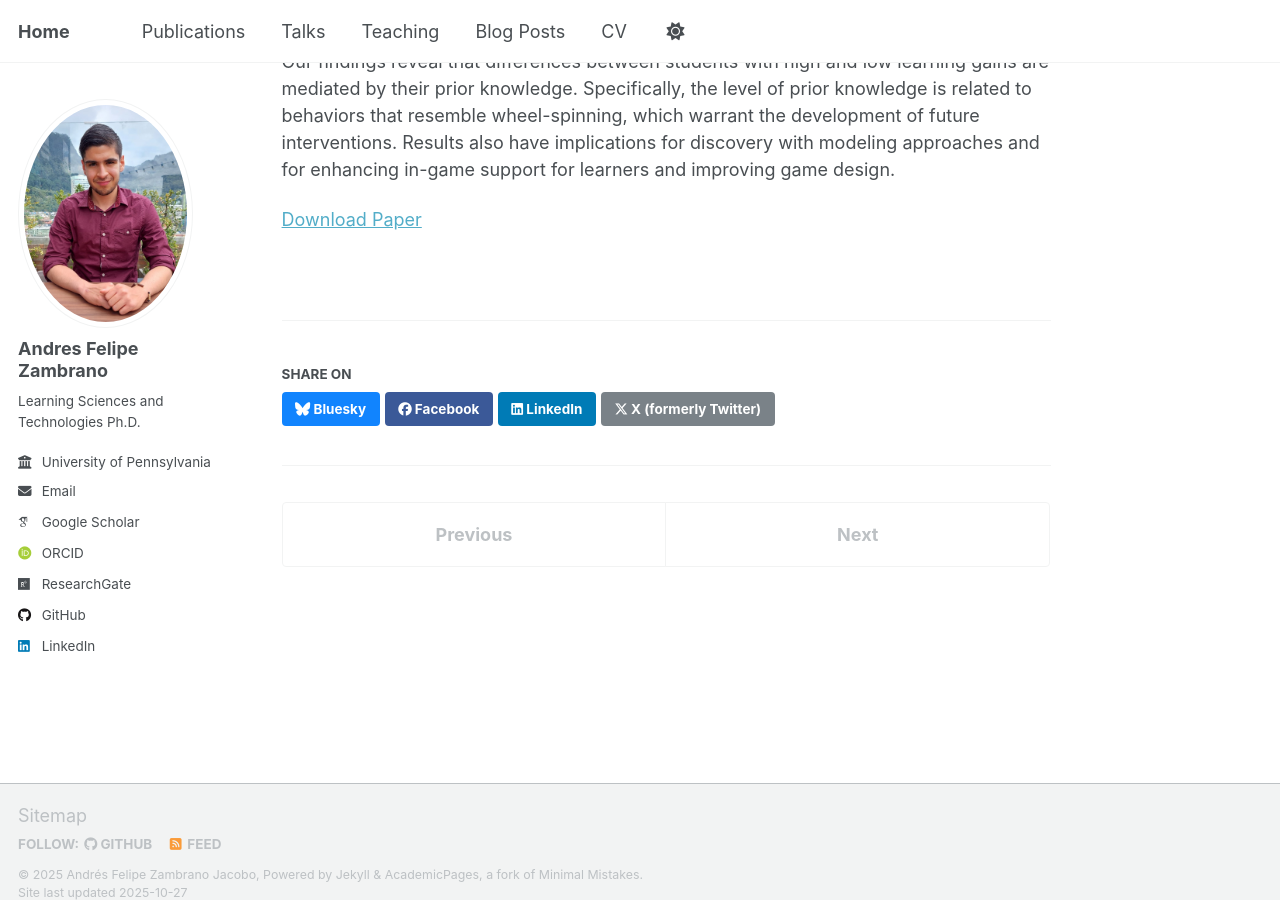
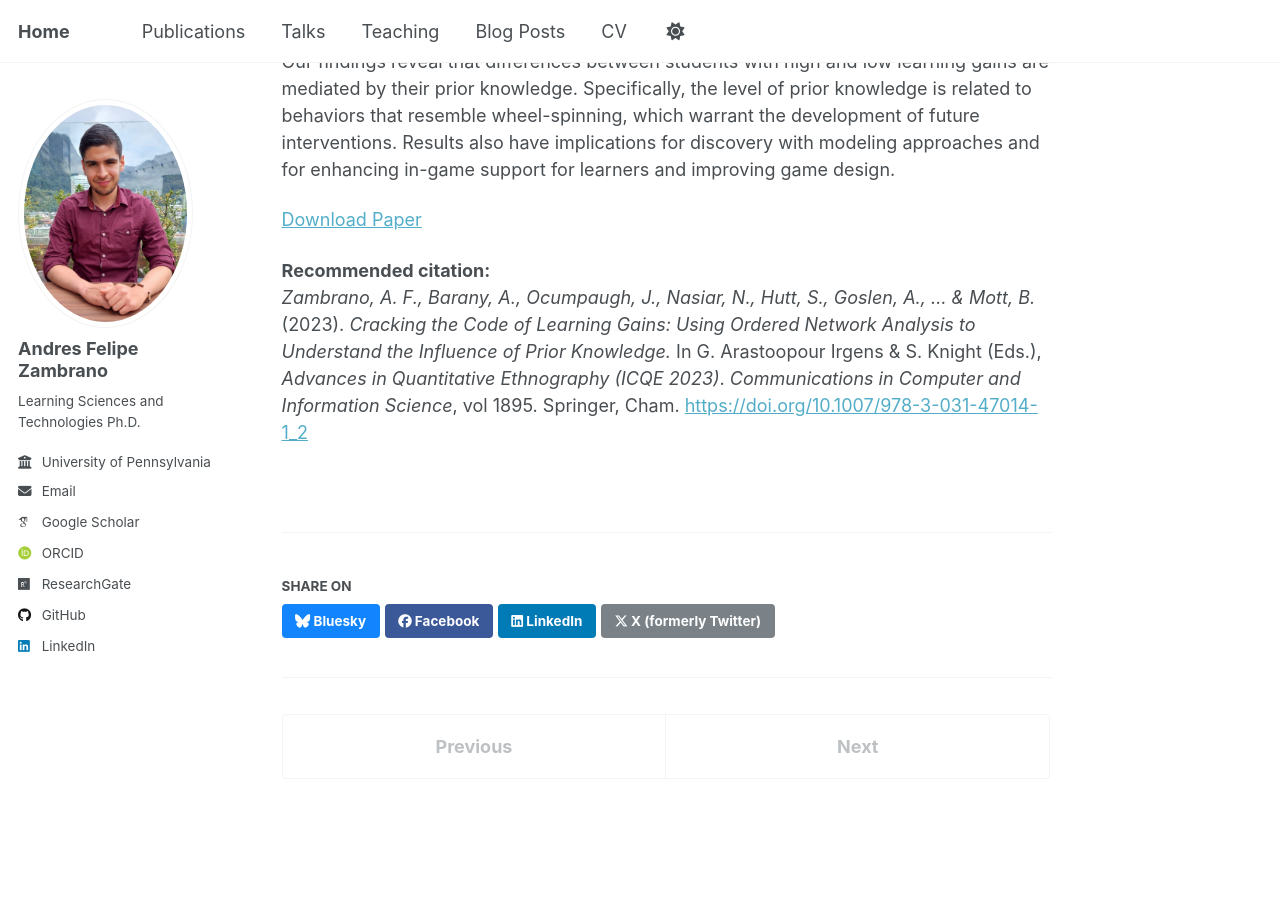
Before and after one commit to afzambrano/afzambrano.github.io, a Jekyll site: the page built from _publications/2023-icqe-game-actions.md, in a window 1280 px wide and 900 px high, scrolled down 447 px. Built offline with Jekyll 4.4.1, drawn with Linux system fonts in a browser that asks for light colours; some web fonts are replaced; a script that is not in the unit is left out.

Commit message:
Update 2023-icqe-game-actions.md

```diff
--- a/_publications/2023-icqe-game-actions.md
+++ b/_publications/2023-icqe-game-actions.md
@@ -12,3 +12,10 @@ paperurl: 'https://link.springer.com/chapter/10.1007/978-3-031-47014-1_2'
 Prior research has shown that digital games can enhance STEM education by providing learners with immersive and authentic scientific experiences. However, optimizing the learning outcomes of students engaged in game-based environments requires aligning the game design with diverse student needs. Therefore, an in-depth understanding of player behavior is crucial for identifying students who need additional support or modifications to the game design. This study applies an Ordered Network Analysis (ONA)—a specific kind of Epistemic Network Analysis (ENA)—to examine the game trace log data of student interactions, to gain insights into how learning gains relate to the different ways that students move through an open-ended virtual world for learning microbiology. Our findings reveal that differences between students with high and low learning gains are mediated by their prior knowledge. Specifically, the level of prior knowledge is related to behaviors that resemble wheel-spinning, which warrant the development of future interventions. Results also have implications for discovery with modeling approaches and for enhancing in-game support for learners and improving game design.
 
 [Download Paper](https://link.springer.com/chapter/10.1007/978-3-031-47014-1_2)
+
+<b>Recommended citation:</b><br>
+<i>Zambrano, A. F., Barany, A., Ocumpaugh, J., Nasiar, N., Hutt, S., Goslen, A., ... & Mott, B.</i> (2023).
+<i>Cracking the Code of Learning Gains: Using Ordered Network Analysis to Understand the Influence of Prior Knowledge.</i>
+In G. Arastoopour Irgens & S. Knight (Eds.), <i>Advances in Quantitative Ethnography (ICQE 2023)</i>.
+<i>Communications in Computer and Information Science</i>, vol 1895. Springer, Cham.
+<a href="https://doi.org/10.1007/978-3-031-47014-1_2">https://doi.org/10.1007/978-3-031-47014-1_2</a>
```
